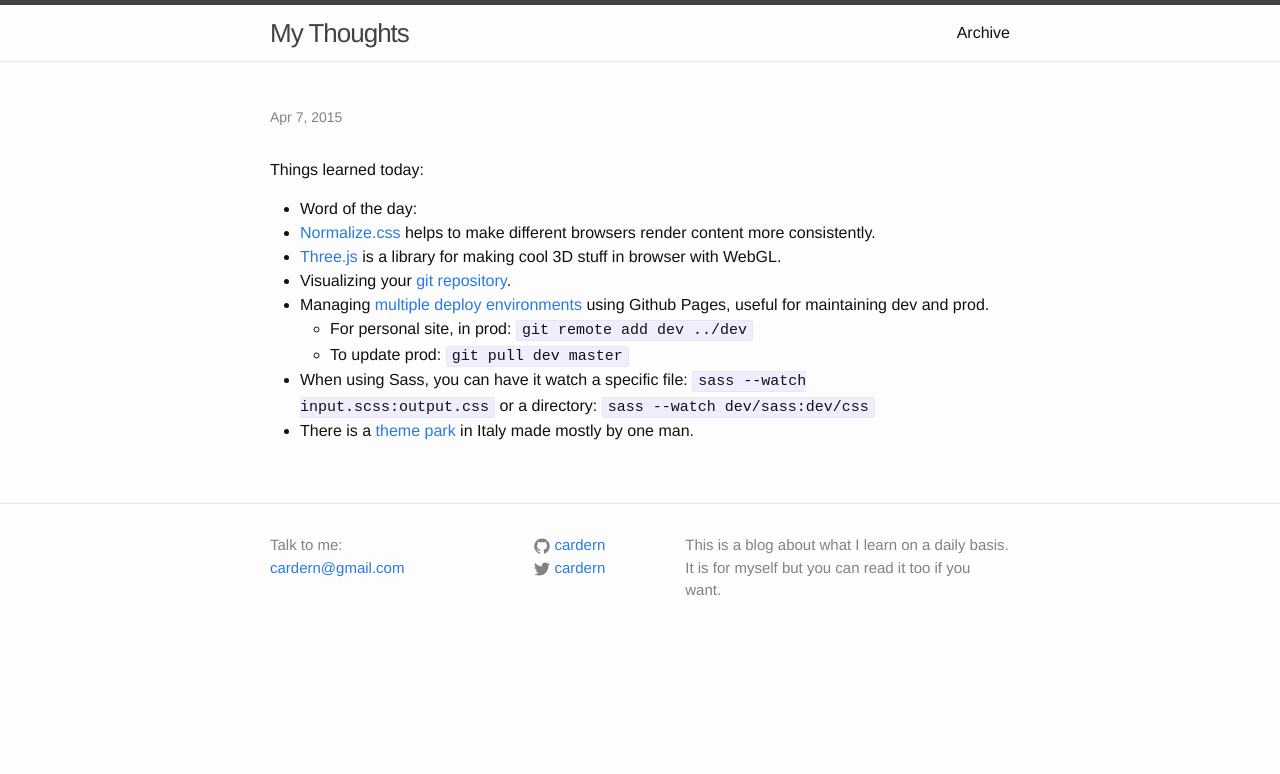
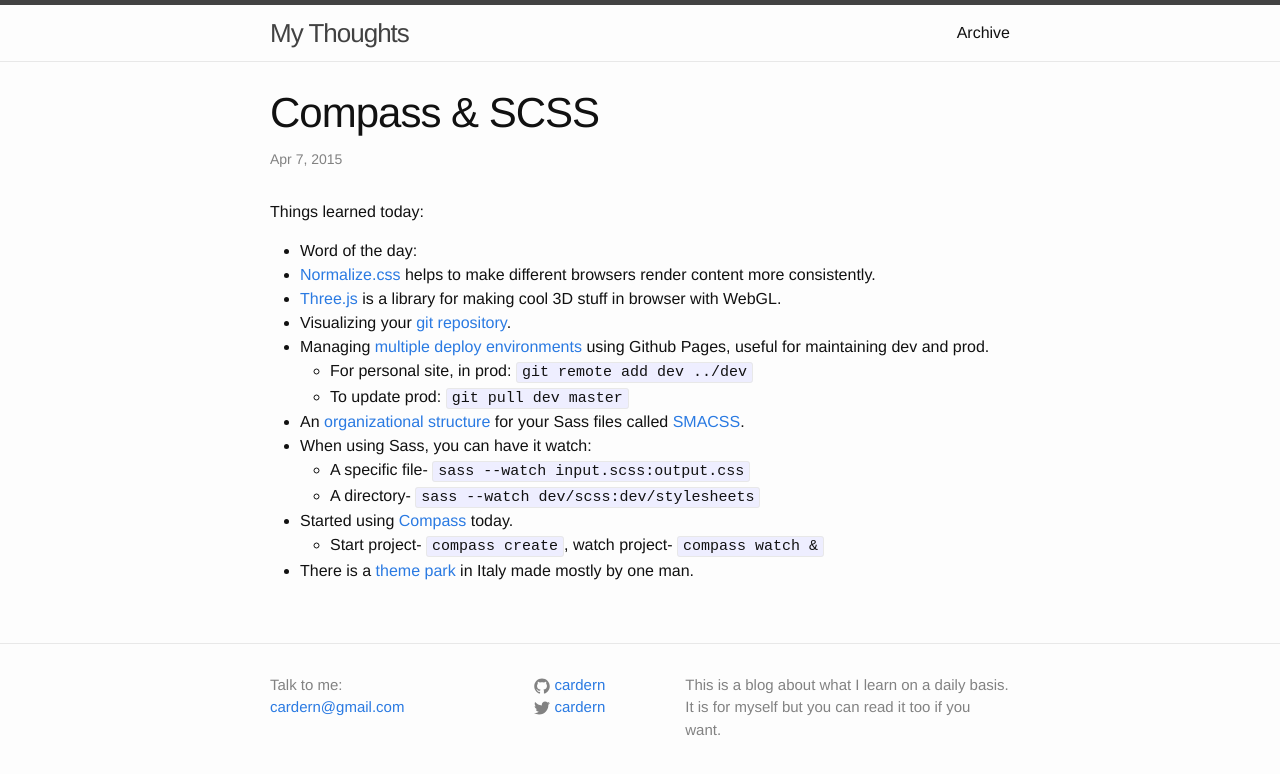
Before and after one commit to cardern/blog, a Jekyll site: the page built from _posts/2015-04-07-19.markdown, in a window 1280 px wide. Shown: the top 774 px of the page. Built offline with Jekyll 4.4.1, drawn with Linux system fonts in a browser that asks for light colours.

Commit message:
Compass & SCSS

````diff
--- a/_posts/2015-04-07-19.markdown
+++ b/_posts/2015-04-07-19.markdown
@@ -1,6 +1,6 @@
 ---
 layout: post
-title:  ""
+title:  "Compass & SCSS"
 date:   2015-04-07
 ---
 Things learned today:
@@ -12,5 +12,10 @@
 * Managing [multiple deploy environments](http://webcache.googleusercontent.com/search?q=cache:1LQ-B2U3DgsJ:indelible.io/blog/2013/07/26/jekyll-deploy-script.html&hl=en&gl=us&strip=1) using Github Pages, useful for maintaining dev and prod.
 	* For personal site, in prod: ```git remote add dev ../dev```
 	* To update prod: ```git pull dev master```
-* When using Sass, you can have it watch a specific file: ```sass --watch input.scss:output.css``` or a directory: ```sass --watch dev/sass:dev/css```
+* An [organizational structure](https://www.youtube.com/watch?v=6co781JgoqQ) for your Sass files called [SMACSS](https://github.com/jonathanpath/SASS-SMACSS).
+* When using Sass, you can have it watch:
+	* A specific file- ```sass --watch input.scss:output.css```
+	* A directory- ```sass --watch dev/scss:dev/stylesheets```
+* Started using [Compass](http://compass-style.org/help/tutorials/) today.
+	* Start project- ```compass create```, watch project- ```compass watch &```
 * There is a [theme park](https://vimeo.com/76694540) in Italy made mostly by one man.
````
